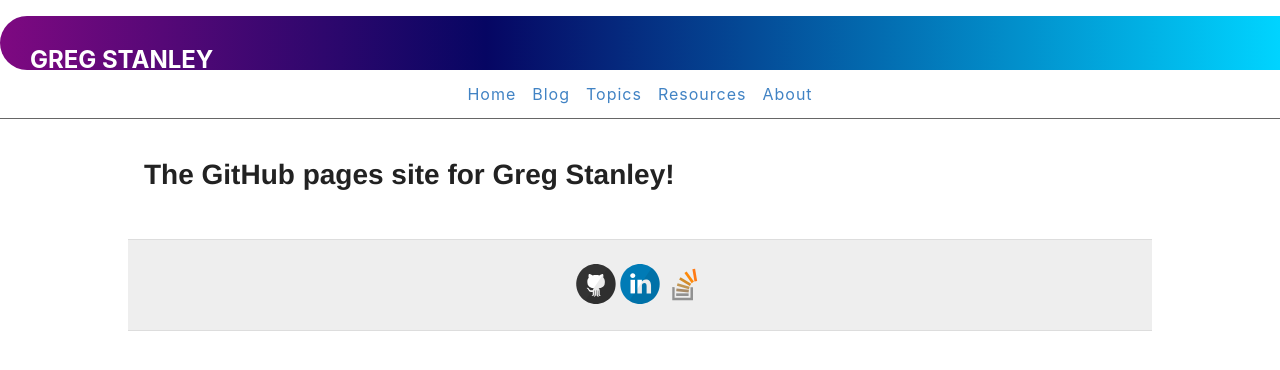
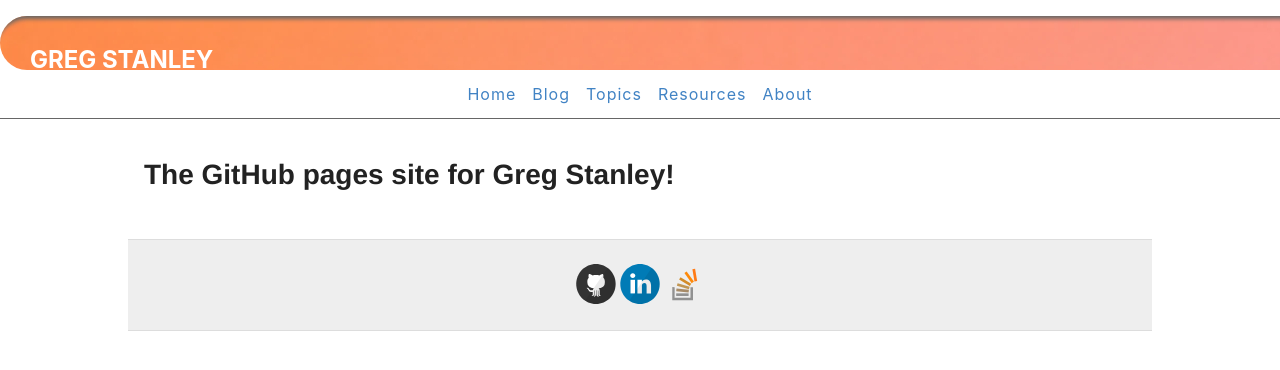
Before and after one commit to gregstanley/gregstanley.github.io, a Jekyll site: the page built from index.md, in a window 1280 px wide. Shown: the top 370 px of the page. Built offline with Jekyll 4.4.1, drawn with Linux system fonts in a browser that asks for light colours.

Commit message:
CSS fiddling

```diff
--- a/_sass/base.scss
+++ b/_sass/base.scss
@@ -146,7 +146,6 @@ div.header-wrapper {
   margin-bottom: 2rem;
 
   header {
-    background-image: var(--header-background-image);
     padding: 1rem 0;
     border-bottom: 1px solid $gray;
     display: flex;
@@ -156,11 +155,12 @@ div.header-wrapper {
 
     .header {
       background: $headerGradient;
+      background-image: var(--header-background-image);
+      box-shadow: inset 0 8px 4px -5px $gray;
       color: white;
       width: 100%;
       padding: 15px 30px;
       font-weight: bold;
-
       display: inline-block; /* Keeps it from stretching full width */
       border-top-left-radius: 30px; /* Rounded on one side */
       border-bottom-left-radius: 30px;
```
